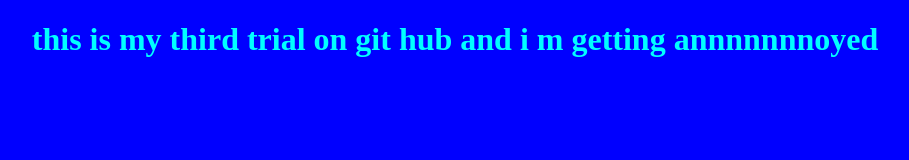
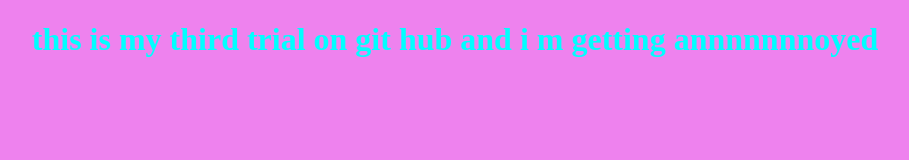
Before and after one commit to faizkhariri/git-hub-testing-, a plain HTML site: page index.html in a window 1280 px wide. Shown: the whole page, without its empty margins (185-1094 px from the left). Drawn offline with Linux system fonts and the light colour scheme.

Commit message:
backgound violet

```diff
--- a/main.css
+++ b/main.css
@@ -1,5 +1,5 @@
 body {
-  background: blue;
+  background: violet;
 }
 h1 {
   color: aqua;
```
